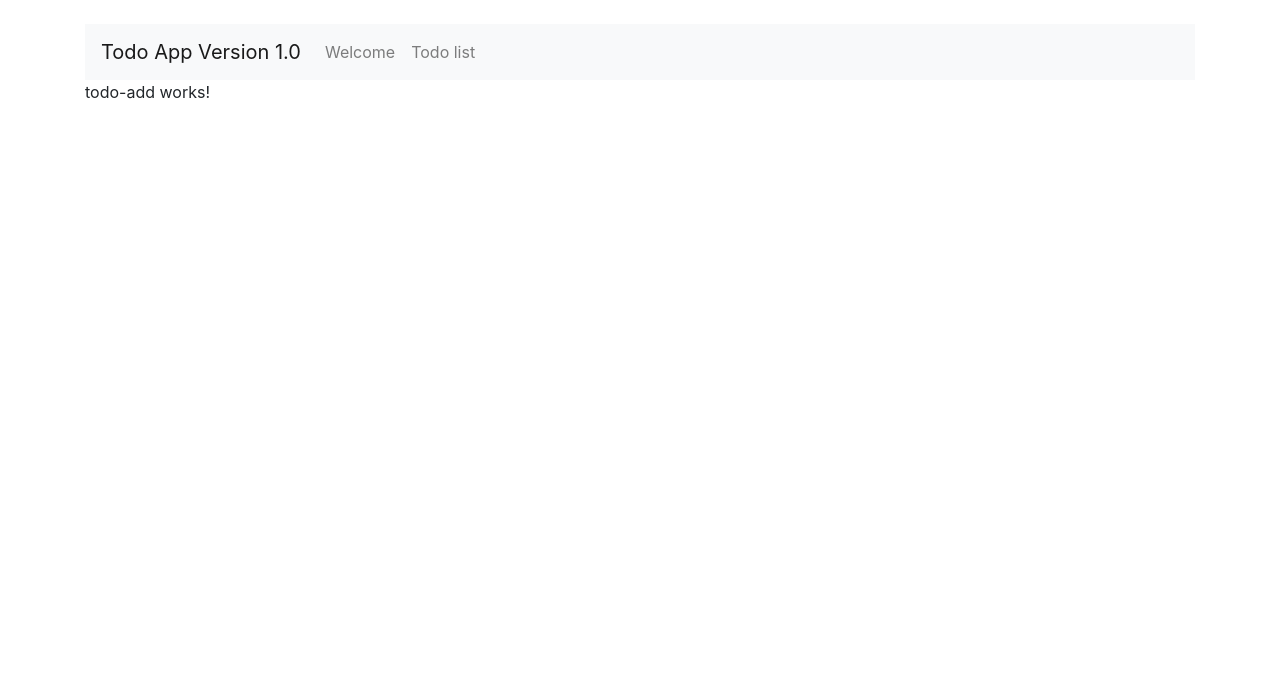
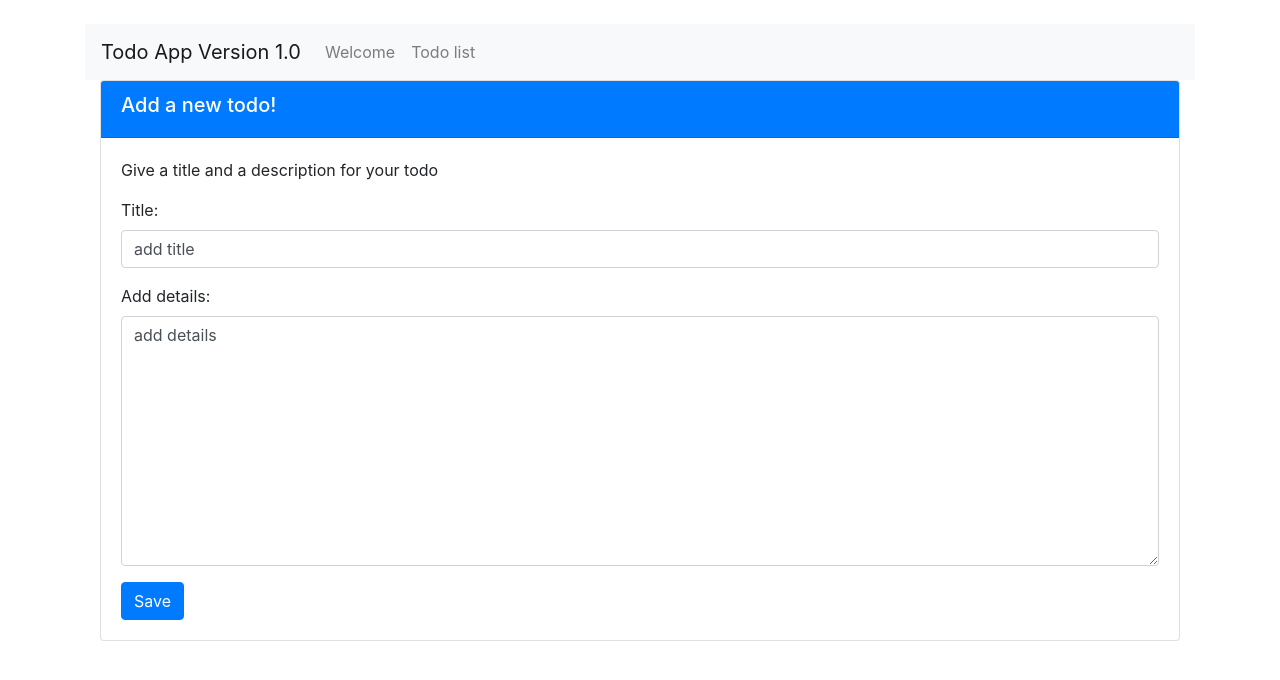
Before and after one commit to zakicse10/todo-client-v1, an Angular app: page /todo-add in a window 1280 px wide. Shown: the top 680 px of the page. Built offline with nearby package versions, Linux system fonts and the light colour scheme.

Commit message:
Basic reactive form for adding todo

```diff
--- a/src/app/app.module.ts
+++ b/src/app/app.module.ts
@@ -1,6 +1,6 @@
 import { BrowserModule } from '@angular/platform-browser';
 import { NgModule } from '@angular/core';
-import { FormsModule } from '@angular/forms';
+import { FormsModule, ReactiveFormsModule } from '@angular/forms';
 import { RouterModule } from '@angular/router'
 import { HttpClientModule } from '@angular/common/http';
 
@@ -16,7 +16,7 @@ import { WelcomeComponent } from './pages/welcome/welcome.component';
     AppComponent, TestComponent, TodoListComponent, TodoDetails, TodoAddComponent, WelcomeComponent
   ],
   imports: [
-    BrowserModule, FormsModule, HttpClientModule,
+    BrowserModule, FormsModule, ReactiveFormsModule, HttpClientModule,
     RouterModule.forRoot([
       { path: 'welcome', component: WelcomeComponent },
       { path: 'todos', component: TodoListComponent },
--- a/src/app/pages/todo-add/todo-add.component.css
+++ b/src/app/pages/todo-add/todo-add.component.css
@@ -0,0 +1,3 @@
+.todo-details {
+    height: 250px;
+}
--- a/src/app/pages/todo-add/todo-add.component.html
+++ b/src/app/pages/todo-add/todo-add.component.html
@@ -1 +1,25 @@
-<p>todo-add works!</p>
+<div class="container todo-add">
+    <div class="card">
+        <div class="card-header bg-primary text-white">
+            <h5>Add a new todo!</h5>
+        </div>
+        <div class="card-body">
+            <form [formGroup]="addForm" (ngSubmit)="onSubmit(addForm)">
+                <p>Give a title and a description for your todo</p>
+
+                <div class="form-group">
+                    <label for="inputTitle">Title: </label>
+                    <input type="text" id="inputTitle" name="title" class="form-control" formControlName="title">
+                </div>
+
+                <div class="form-group">
+                    <label for="description">Add details:</label>
+                    <textarea class="form-control todo-details" formControlName="description"
+                        id="description"></textarea>
+                </div>
+
+                <button type="submit" class="btn btn-primary">Save</button>
+            </form>
+        </div>
+    </div>
+</div>
--- a/src/app/pages/todo-add/todo-add.component.ts
+++ b/src/app/pages/todo-add/todo-add.component.ts
@@ -1,4 +1,5 @@
 import { Component, OnInit } from '@angular/core';
+import { FormGroup, FormBuilder, Validator, Validators } from '@angular/forms';
 
 @Component({
   selector: 'td-todo-add',
@@ -7,9 +8,18 @@ import { Component, OnInit } from '@angular/core';
 })
 export class TodoAddComponent implements OnInit {
 
-  constructor() { }
+  addForm: FormGroup;
+  constructor(private fb: FormBuilder) { }
 
   ngOnInit(): void {
+    this.addForm = this.fb.group({
+      title: ['add title', Validators.required],
+      description: ['add details', [Validators.required, Validators.minLength(10)]]
+    });
+  }
+
+  onSubmit(form: FormGroup) {
+    console.log(form);
   }
 
 }
--- a/src/app/pages/todo-list/todo-list.component.html
+++ b/src/app/pages/todo-list/todo-list.component.html
@@ -4,7 +4,7 @@
             <h5 class="col">
                 Here are your current todo list!
             </h5>
-            <a type="button" class="btn btn-light" href="./todo-add">Add New</a>
+            <a type="button" class="btn btn-light" [routerLink]="['../todo-add']">Add New</a>
         </div>
         <div class="card-body ">
             <div class="row">
```
